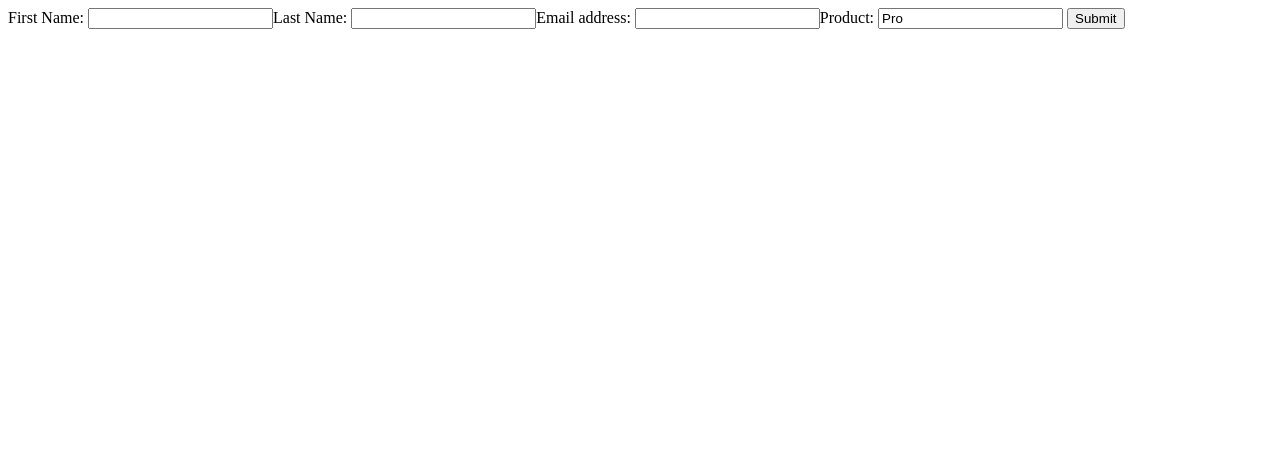
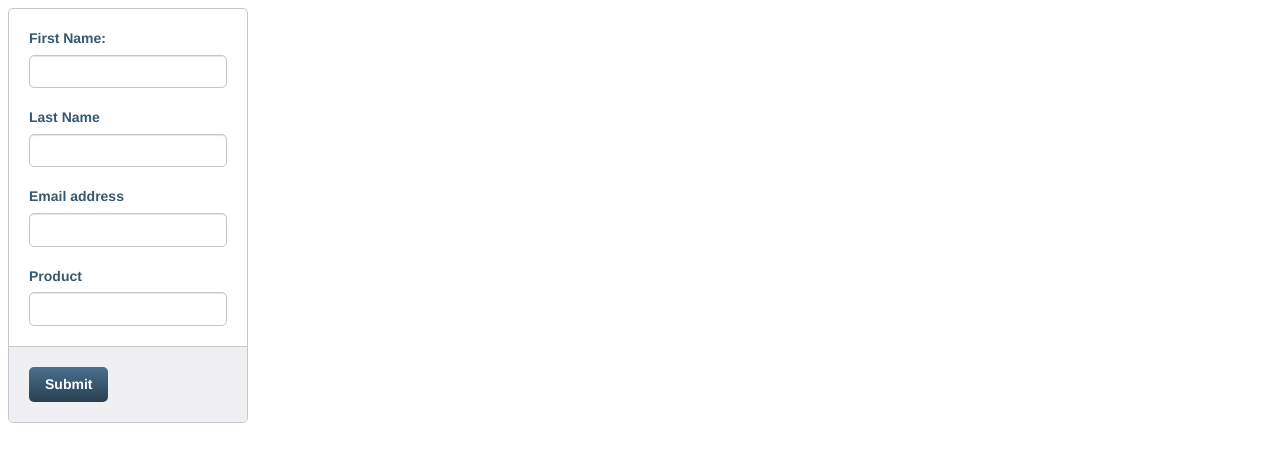
Before and after one commit to ashtewari/keynode, a website: page main.html in a window 1280 px wide. Drawn offline with Linux system fonts and the light colour scheme.

Commit message:
styled form

```diff
--- a/main.html
+++ b/main.html
@@ -2,16 +2,95 @@
 
 <head>
     <meta http-equiv="Content-Type" content="text/html; charset=UTF-8" />
+    <style>
+        *,
+        *:before,
+        *:after {
+        box-sizing: border-box;
+        }
+        form {
+        border: 1px solid #c6c7cc;
+        border-radius: 5px;
+        font: 14px/1.4 "Helvetica Neue", Helvetica, Arial, sans-serif;
+        overflow: hidden;
+        width: 240px;
+        }
+        fieldset {
+        border: 0;
+        margin: 0;
+        padding: 0;
+        }
+        input {
+        border-radius: 5px;
+        font: 14px/1.4 "Helvetica Neue", Helvetica, Arial, sans-serif;
+        margin: 0;
+        }
+        .license-info {
+        padding: 20px 20px 0 20px;
+        }
+        .license-info label {
+        color: #395870;
+        display: block;
+        font-weight: bold;
+        margin-bottom: 20px;
+        }
+        .license-info input {
+        background: #fff;
+        border: 1px solid #c6c7cc;
+        box-shadow: inset 0 1px 1px rgba(0, 0, 0, .1);
+        color: #636466;
+        padding: 6px;
+        margin-top: 6px;
+        width: 100%;
+        }
+        .license-action {
+        background: #f0f0f2;
+        border-top: 1px solid #c6c7cc;
+        padding: 20px;
+        }
+        .license-action .btn {
+        background: linear-gradient(#49708f, #293f50);
+        border: 0;
+        color: #fff;
+        cursor: pointer;
+        font-weight: bold;
+        float: left;
+        padding: 8px 16px;
+        }
+        .license-action label {
+        color: #7c7c80;
+        font-size: 12px;
+        float: left;
+        margin: 10px 0 0 20px;
+        }
+    </style>
 </head>
 
 <body>
-    <form name="input" action="issue" method="post">First Name:
-        <input type="text" name="First Name" required>Last Name:
-        <input type="text" name="Last Name" required>Email address:
-        <input type="email" name="email" required>Product:
-        <input type="text" value="Pro" name="permalink" required>
-        <input type="submit" value="Submit">
+    <form name="input" action="issue" method="post">
+    <fieldset class="license-info">
+        <label>
+        First Name:
+        <input type="text" name="First Name" required>
+        </label>
+        <label>
+        Last Name
+        <input type="text" name="Last Name" required>
+        </label>
+        <label>
+        Email address
+        <input type="email" name="email" required>
+        </label>
+        <label>
+        Product
+        <input type="text" name="permalink">
+        </label>
+    </fieldset>
+    <fieldset class="license-action">
+        <input class="btn" type="submit" value="Submit">
+    </fieldset>
     </form>
+
 </body>
 
 </html>
```
